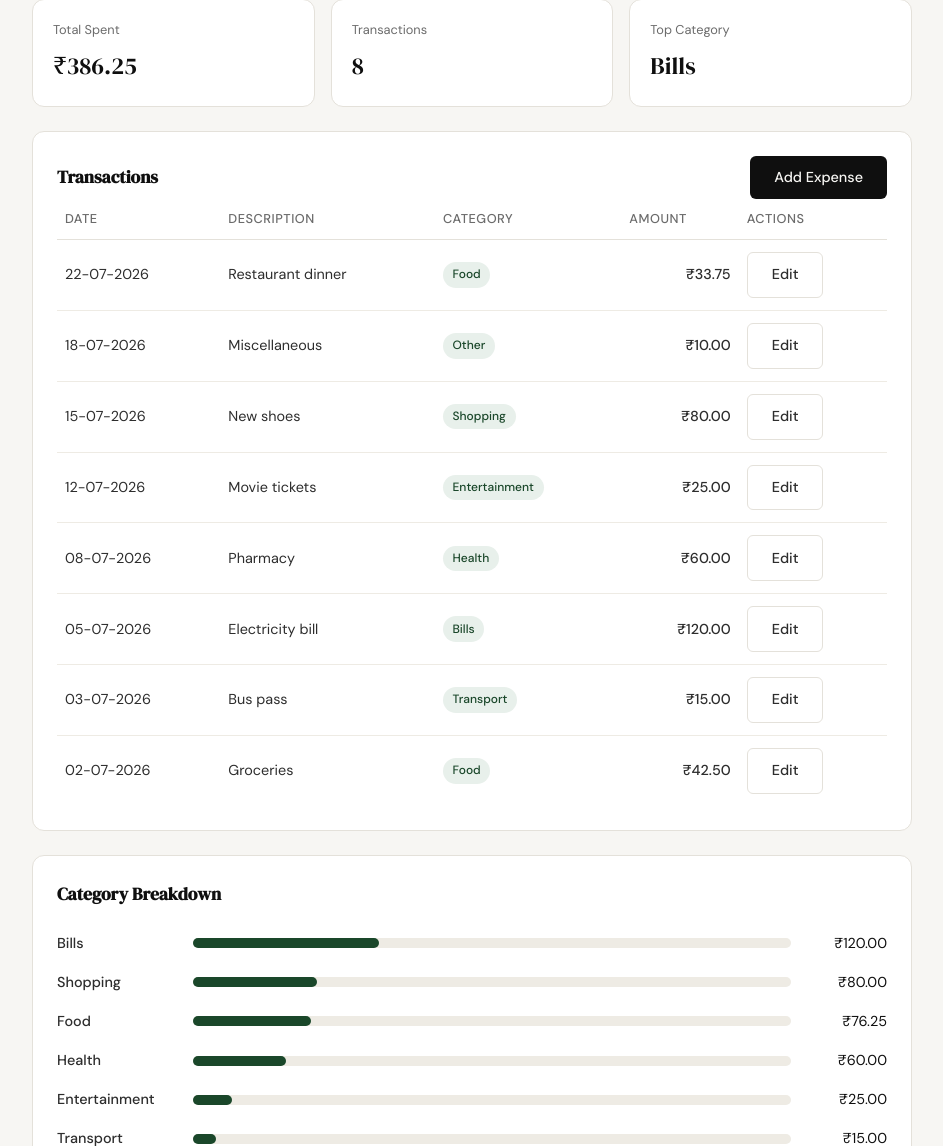
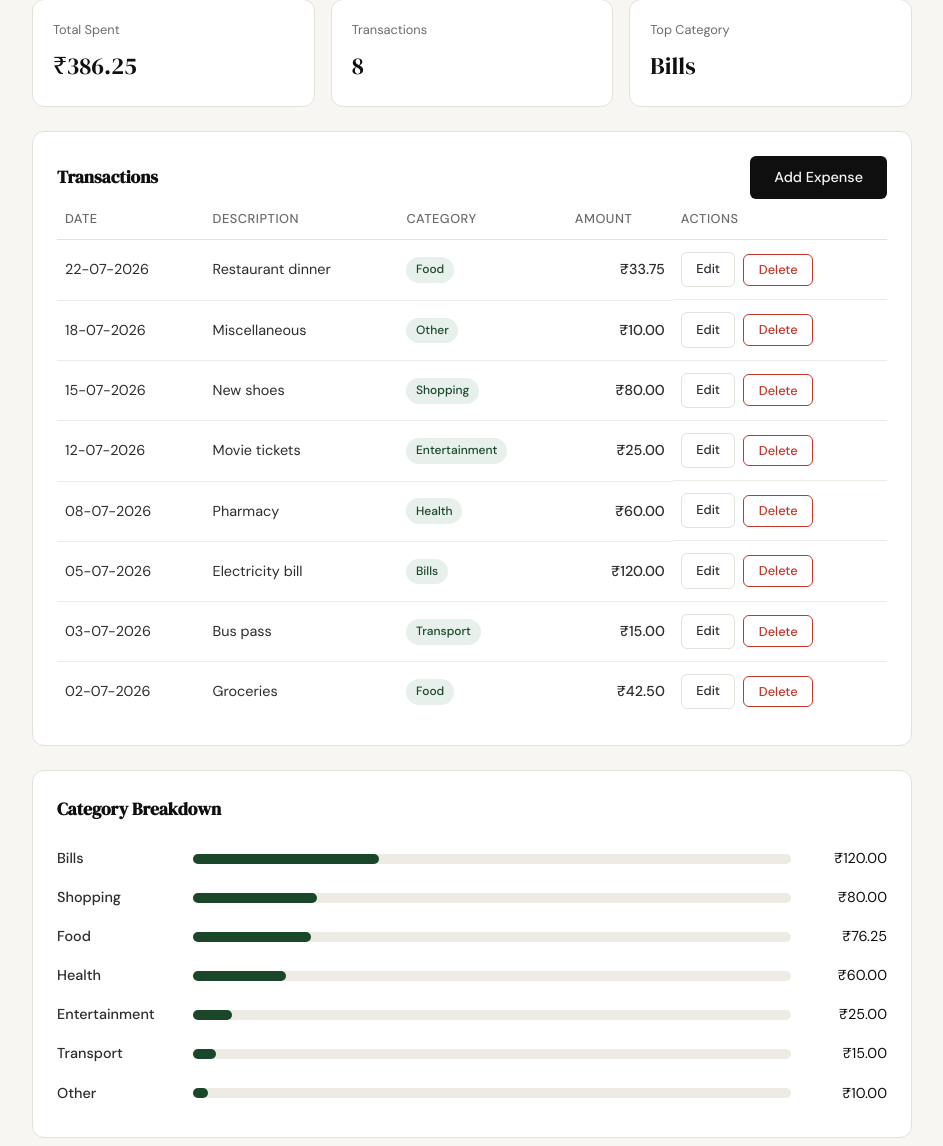
Before and after one commit to Suhas-124/spendly, a Flask app: page /profile in a window 1280 px wide. Shown: the part 479-1625 px from the top of the page, without its empty margins (168-1111 px from the left). Run offline with Flask 3, Linux system fonts and the light colour scheme; the visitor is signed in with stand-in values (Sample User, id 1); data comes from the database, SQL or seed files in the repository.

Commit message:
added delete expenses

```diff
--- a/app.py
+++ b/app.py
@@ -7,6 +7,7 @@
 from werkzeug.security import check_password_hash, generate_password_hash
 
 from database.db import get_db, init_db, seed_db
+from database.queries import delete_expense as delete_expense_row
 from database.queries import get_expense, insert_expense, update_expense
 
 app = Flask(__name__)
@@ -419,9 +420,16 @@
     return redirect(url_for("profile"))
 
 
-@app.route("/expenses/<int:id>/delete")
+@app.route("/expenses/<int:id>/delete", methods=["POST"])
+@login_required
 def delete_expense(id):
-    return "Delete expense — coming in Step 9"
+    expense = get_expense(id, session["user_id"])
+    if expense is None:
+        abort(404)
+
+    delete_expense_row(id)
+
+    return redirect(url_for("profile"))
 
 
 if __name__ == "__main__":
--- a/static/css/style.css
+++ b/static/css/style.css
@@ -355,6 +355,24 @@
 .btn-ghost:hover {
     border-color: var(--ink);
     color: var(--ink);
+}
+
+.btn-danger {
+    display: inline-block;
+    background: transparent;
+    color: var(--danger);
+    padding: 0.65rem 1.5rem;
+    border-radius: var(--radius-sm);
+    font-family: var(--font-body);
+    font-size: 0.9rem;
+    font-weight: 500;
+    border: 1px solid var(--danger);
+    cursor: pointer;
+    transition: all 0.2s;
+}
+
+.btn-danger:hover {
+    background: var(--danger-light);
 }
 
 /* ------------------------------------------------------------------ */
@@ -745,6 +763,22 @@
 
 .profile-table tr:last-child td { border-bottom: none; }
 
+.profile-actions {
+    display: flex;
+    align-items: center;
+    gap: 0.5rem;
+}
+
+.profile-actions form {
+    display: inline;
+}
+
+.profile-actions .btn-ghost,
+.profile-actions .btn-danger {
+    padding: 0.4rem 0.9rem;
+    font-size: 0.8rem;
+}
+
 .pagination {
     display: flex;
     align-items: center;
--- a/templates/profile.html
+++ b/templates/profile.html
@@ -87,7 +87,13 @@
                         <td>{{ tx.description }}</td>
                         <td><span class="category-badge">{{ tx.category }}</span></td>
                         <td class="profile-amount">₹{{ "%.2f"|format(tx.amount) }}</td>
-                        <td><a href="{{ url_for('edit_expense', id=tx.id) }}" class="btn-ghost">Edit</a></td>
+                        <td class="profile-actions">
+                            <a href="{{ url_for('edit_expense', id=tx.id) }}" class="btn-ghost">Edit</a>
+                            <form method="POST" action="{{ url_for('delete_expense', id=tx.id) }}"
+                                  onsubmit="return confirm('Delete this expense? This cannot be undone.');">
+                                <button type="submit" class="btn-danger">Delete</button>
+                            </form>
+                        </td>
                     </tr>
                     {% endfor %}
                 </tbody>
```
Also changed, not shown: database/queries.py (+7 -0 lines), .claude/specs/09-delete-expense.md (added).
